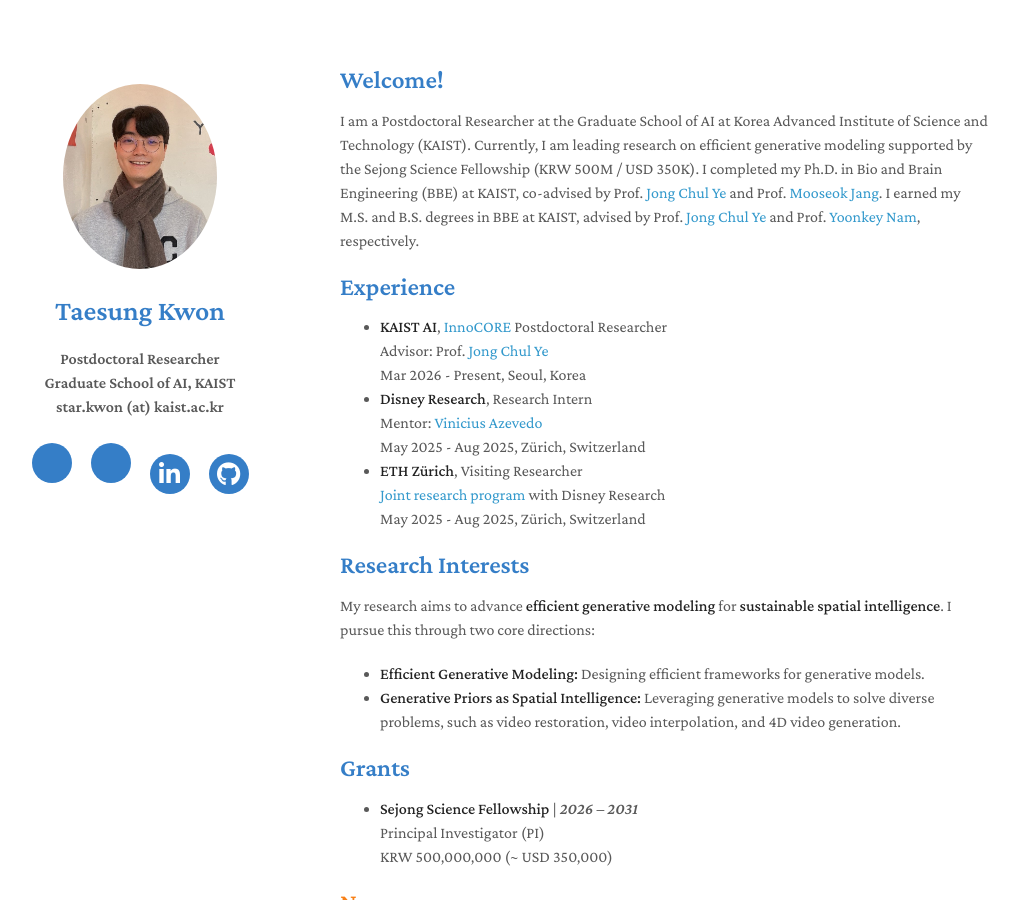
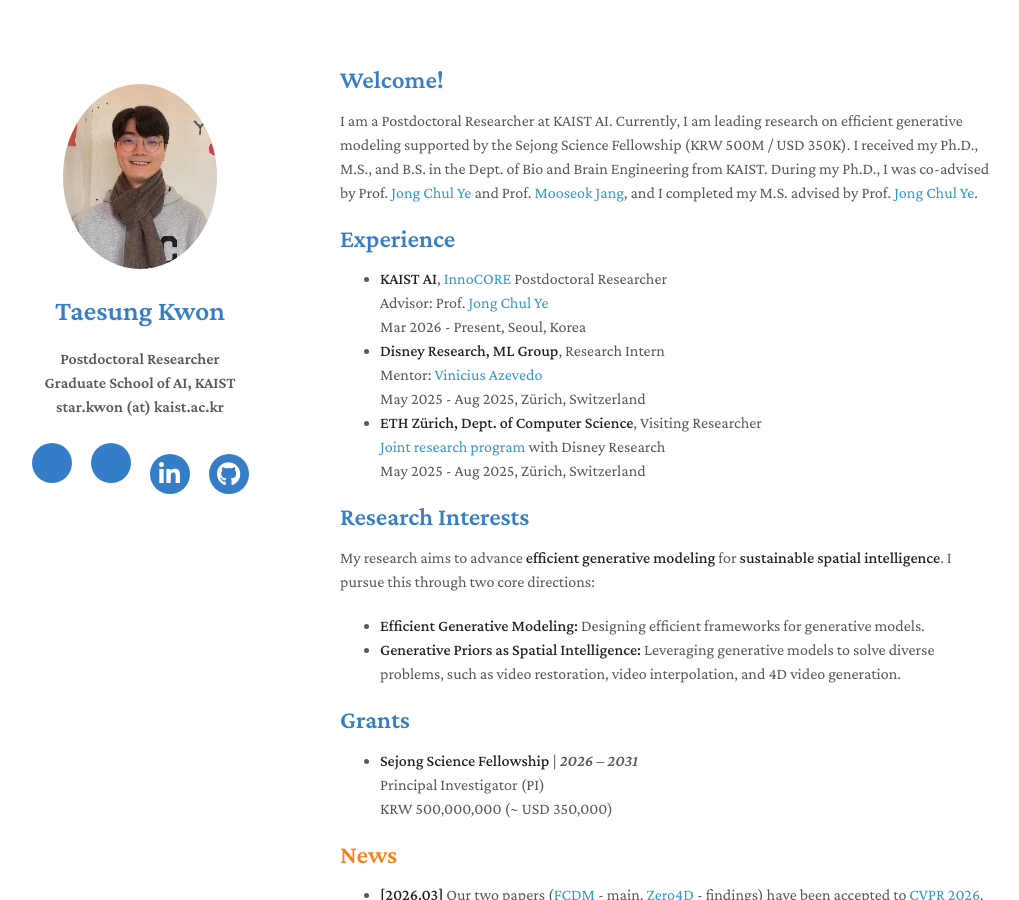
Before and after one commit to star-kwon/star-kwon.github.io, a Jekyll site: the page built from index.md, in a window 1280 px wide and 900 px high. Shown: the whole window, without its empty margins (130-1149 px from the left). Built offline with Jekyll 4.4.1, drawn with Linux system fonts in a browser that asks for light colours; nearby versions of some CDN libraries; comment, search, counter and statistics services are not loaded; a style sheet for code colours, icons or effects is not loaded; our own code applies the rules of GitHub Pages for plain Markdown files.

Commit message:
Update Experience

```diff
--- a/index.md
+++ b/index.md
@@ -3,20 +3,19 @@ layout: homepage
 ---
 
 ## Welcome!
-I am a Postdoctoral Researcher at the Graduate School of AI at Korea Advanced Institute of Science and Technology (KAIST).
+I am a Postdoctoral Researcher at KAIST AI.
 Currently, I am leading research on efficient generative modeling supported by the Sejong Science Fellowship (KRW 500M / USD 350K).
-I completed my Ph.D. in Bio and Brain Engineering (BBE) at KAIST, co-advised by Prof. [Jong Chul Ye](https://bispl.weebly.com/professor.html) and Prof. [Mooseok Jang](https://mooolab.kaist.ac.kr/People.html).
-I earned my M.S. and B.S. degrees in BBE at KAIST, advised by Prof. [Jong Chul Ye](https://bispl.weebly.com/professor.html) and Prof. [Yoonkey Nam](https://neuros.kaist.ac.kr/yoonkeynam.html), respectively.
+I received my Ph.D., M.S., and B.S. in the Dept. of Bio and Brain Engineering from KAIST. During my Ph.D., I was co-advised by Prof. [Jong Chul Ye](https://bispl.weebly.com/professor.html) and Prof. [Mooseok Jang](https://mooolab.kaist.ac.kr/People.html), and I completed my M.S. advised by Prof. [Jong Chul Ye](https://bispl.weebly.com/professor.html).
 
 
 ## Experience
 - **KAIST AI**, [InnoCORE](https://www.nature.com/naturecareers/employer/ba9b6a0c-bea2-4e0b-a630-40962f29cda4/kaist/hub) Postdoctoral Researcher
   <br>Advisor: Prof. [Jong Chul Ye](https://bispl.weebly.com/professor.html)
   <br>Mar 2026 - Present, Seoul, Korea
-- **Disney Research**, Research Intern
+- **Disney Research, ML Group**, Research Intern
   <br>Mentor: [Vinicius Azevedo](https://studios.disneyresearch.com/people/vinicius-da-costa-de-azevedo/)
   <br>May 2025 - Aug 2025, Zürich, Switzerland
-- **ETH Zürich**, Visiting Researcher
+- **ETH Zürich, Dept. of Computer Science**, Visiting Researcher
   <br>[Joint research program](https://studios.disneyresearch.com/outreach/) with Disney Research
   <br>May 2025 - Aug 2025, Zürich, Switzerland
 
```
